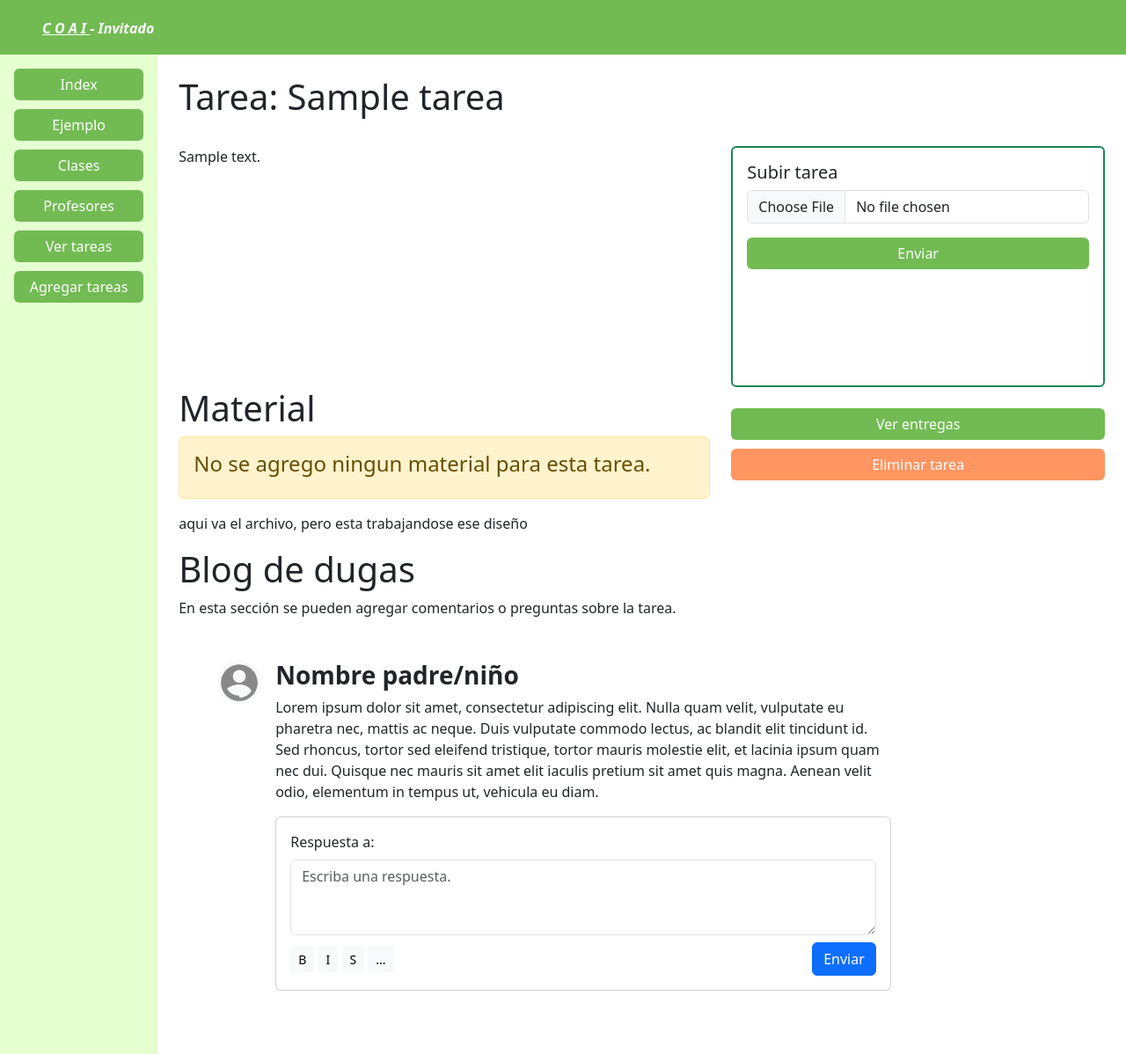
After one commit to Schrodinger137/COAI, a Django app: page /tareas/detalles/1/ in a window 1280 px wide. The commit adds this page. Shown: the whole page at 88% size. Run offline with Django 4.2, Linux system fonts and the light colour scheme; tables that the repository leaves empty hold one stand-in row (values such as "Sample post").

Commit message:
Carina - detalles de la tarea

```diff
--- a/COAI/urls.py
+++ b/COAI/urls.py
@@ -29,6 +29,7 @@ urlpatterns = [
     path('clases/detalles/<int:clase_id>/', views.detalleClase, name='detalleClase'),
     path('profesores/', views.profesores, name='profesores'),
     path('tareas/', views.tareas, name='tareas'),
+    path('tareas/detalles/<int:tarea_id>/', views.detalleTarea, name='detalleTarea'),
     path('agregar-tarea/', views.agregar_tarea, name='agregar_tarea'),
     path('registroAlumnos/<int:clase_id>/', views.registroAlumnos , name='registroAlumnos')
 
--- a/plataforma/templates/plataforma/menu.html
+++ b/plataforma/templates/plataforma/menu.html
@@ -28,6 +28,17 @@
 
         .sidebar-button:hover {
             background-color: #5ca642;
+            color: white;
+        }
+
+        .boton-naranja{
+            background-color: #ff9561;
+            color: white;
+            border: none;
+            width: 100%;
+        }
+        .boton-naranja:hover {
+            background-color: #ff7a3d;
             color: white;
         }
 
--- /dev/null
+++ b/principal/templates/principal/detallesTarea.html
@@ -0,0 +1,104 @@
+{% extends "plataforma/menu.html" %}
+{% block title %} Inicio {% endblock %}
+{% block contenido %}
+
+
+<div class="mb-4">
+    <h1>Tarea: {{tarea.titulo}}</h1>
+
+    <br>
+    <div class="row">
+        <div class="col-md-7">
+            <div>
+                <p style="text-align:justify">{{tarea.descripcion}} </p>
+            </div>
+
+        </div>
+
+
+        <div class="col-md-5">
+
+
+            <!-- PARA PERFIL DEL PADRE -->
+            <div class="card border-2 border-success h-100">
+                <div class="card-body">
+                    <h5 class="card-title">Subir tarea</h5>
+                    <form>
+
+                        <div class="mb-3">
+                            <input class='form-control' name="" id="" type="file" />
+                        </div>
+                        <button type="submit" class="btn sidebar-button">Enviar</button>
+                    </form>
+                </div>
+            </div>
+
+            <br>
+
+            <!-- PARA EL PROFESOR  -->
+            <button type="submit" class="btn sidebar-button">Ver entregas </button>
+            <button type="submit" class="btn boton-naranja">Eliminar tarea</button>
+
+        </div>
+        <br>
+
+        <div class="col-md-7">
+            <h1>Material</h1>
+
+            <!-- si no hay matrial -->
+            <div class="alert alert-warning" role="alert">
+                <h4 class="alert-heading">No se agrego ningun material para esta tarea.</h4>
+            </div>
+
+
+            <!-- si si lo hay -->
+            <p>aqui va el archivo, pero esta trabajandose ese diseño</p>
+
+        </div>
+
+    </div>
+
+    <div class="col-md-9">
+        <h1>Blog de dugas</h1>
+        <p>En esta sección se pueden agregar comentarios o preguntas sobre la tarea.</p>
+
+        <div class="container my-5" style="margin: 2rem;">
+            <div class="d-flex mb-4">
+                <div class="me-3">
+                    <svg class="rounded-circle bg-light" width="50" height="50" viewBox="0 0 24 24" fill="none"
+                        xmlns="http://www.w3.org/2000/svg">
+                        <path
+                            d="M12 2C6.48 2 2 6.48 2 12s4.48 10 10 10 10-4.48 10-10S17.52 2 12 2zm0 3c1.93 0 3.5 1.57 3.5 3.5S13.93 12 12 12 8.5 10.43 8.5 8.5 10.07 5 12 5zm0 14.1c-2.76 0-5.3-1.46-6.66-3.72C6.34 14.28 9.05 13 12 13s5.66 1.28 6.66 3.38c-1.36 2.26-3.9 3.72-6.66 3.72z"
+                            fill="#888" />
+                    </svg>
+                </div>
+                <div class="flex-grow-1">
+                    <h3 class="fw-bold">Nombre padre/niño</h3>
+                    <p>
+                        Lorem ipsum dolor sit amet, consectetur adipiscing elit. Nulla quam velit, vulputate eu pharetra
+                        nec, mattis ac neque. Duis vulputate commodo lectus, ac blandit elit tincidunt id. Sed rhoncus,
+                        tortor sed eleifend tristique, tortor mauris molestie elit, et lacinia ipsum quam nec dui.
+                        Quisque nec mauris sit amet elit iaculis pretium sit amet quis magna. Aenean velit odio,
+                        elementum in tempus ut, vehicula eu diam.
+                    </p>
+                    <div class="card p-3 mt-3">
+                        <label for="respuesta" class="form-label">Respuesta a:</label>
+                        <textarea class="form-control" id="respuesta" rows="3"
+                            placeholder="Escriba una respuesta."></textarea>
+                        <div class="d-flex justify-content-between align-items-center mt-2">
+                            <div>
+                                <button type="button" class="btn btn-sm btn-light">B</button>
+                                <button type="button" class="btn btn-sm btn-light">I</button>
+                                <button type="button" class="btn btn-sm btn-light">S</button>
+                                <button type="button" class="btn btn-sm btn-light">...</button>
+                            </div>
+                            <button type="submit" class="btn btn-primary">Enviar <i class="bi bi-send"></i></button>
+                        </div>
+                    </div>
+                </div>
+            </div>
+        </div>
+    </div>
+</div>
+
+{% endblock %}
--- a/principal/templates/principal/vistaTareas.html
+++ b/principal/templates/principal/vistaTareas.html
@@ -25,7 +25,7 @@
                 <div class="card-body">
                     <h5 class="card-title">{{tarea.titulo}}</h5>
                     <p class="card-text">{{tarea.descripcion}} </p>
-                    <a href="#" class="card-link float-end">Ver más</a>
+                    <a href="{% url 'detalleTarea' tarea.id  %}" class="card-link float-end">Ver más</a>
                 </div>
             </div>
         </div>
--- a/principal/views.py
+++ b/principal/views.py
@@ -62,6 +62,13 @@ def profesores(request):
 def tareas(request):
     tareas = Tareas.objects.all().order_by('-created_at')
     return render(request, 'principal/vistaTareas.html', {'tareas': tareas})
+
+def detalleTarea(request, tarea_id):
+    tarea = get_object_or_404(Tareas, id=tarea_id)
+    context = {
+        'tarea': tarea,
+    }
+    return render(request, 'principal/detallesTarea.html', context)
 
 def detalleClase(request, clase_id):
     current_user = KindUsers.objects.filter(user=request.user).first()
```
